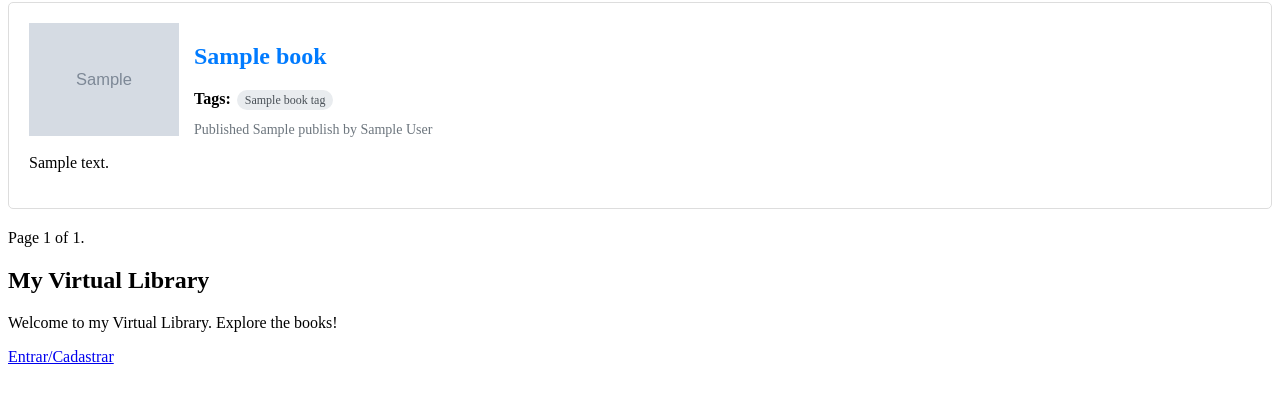
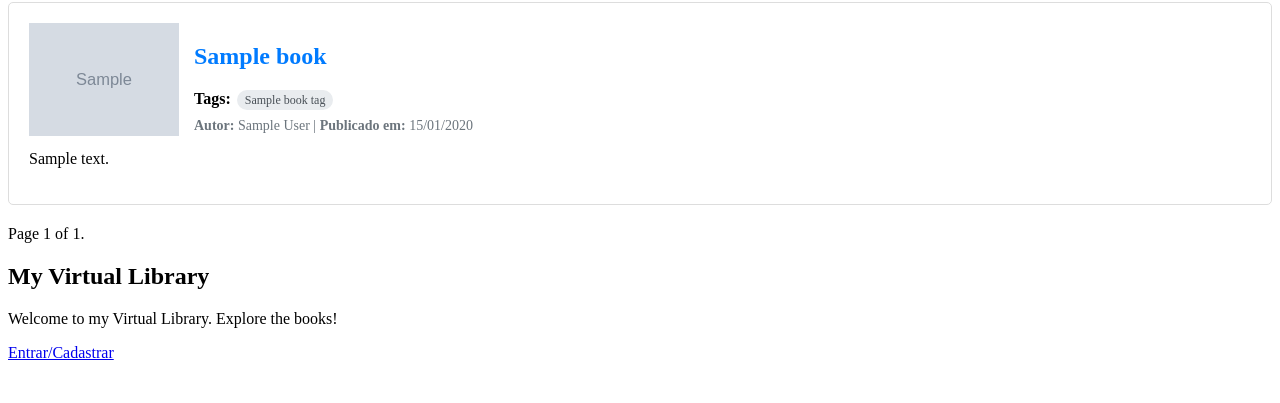
Before and after one commit to ArchKeyor/Smart-Digital-Library, a Django app: template virtuallibrary/templates/virtuallibrary/book/list.html in a window 1280 px wide. Shown: the part 330-733 px from the top of the page. Run offline with Django 5.2, Linux system fonts and the light colour scheme; the template is opened without the code that fills it: most values are stand-ins (such as "Sample title", 1, 10 or a date in 2020); form fields are guessed from the names that the template uses.

Commit message:
Agora mostra a data de publiacação do livro

```diff
--- a/virtuallibrary/templates/virtuallibrary/book/list.html
+++ b/virtuallibrary/templates/virtuallibrary/book/list.html
@@ -6,7 +6,7 @@
 {% block content %}
 <h1>My virtuallibrary</h1>
 
-<!-- FILTROS POR CATEGORIA/TAG - ADICIONAR ESTA SEÇÃO -->
+<!-- FILTROS POR CATEGORIA/TAG -->
 <div class="category-filters" style="margin: 20px 0; padding: 15px; background-color: #f8f9fa; border-radius: 5px;">
     <h3>Filtrar por Categoria:</h3>
 
@@ -65,8 +65,10 @@
             {% endfor %}
         </p>
 
-        <p class="date" style="color: #6c757d; font-size: 14px;">
-            Published {{ book.publish }} by {{ book.author }}
+        <!-- INFORMAÇÕES CORRETAS DO LIVRO -->
+        <p class="book-info" style="color: #6c757d; font-size: 14px; margin: 10px 0;">
+            <strong>Autor:</strong> {{ book.author }} |
+            <strong>Publicado em:</strong> {{ book.publication_date|date:"d/m/Y" }}
         </p>
 
         {{ book.body|truncatewords:30|linebreaks }}
```
